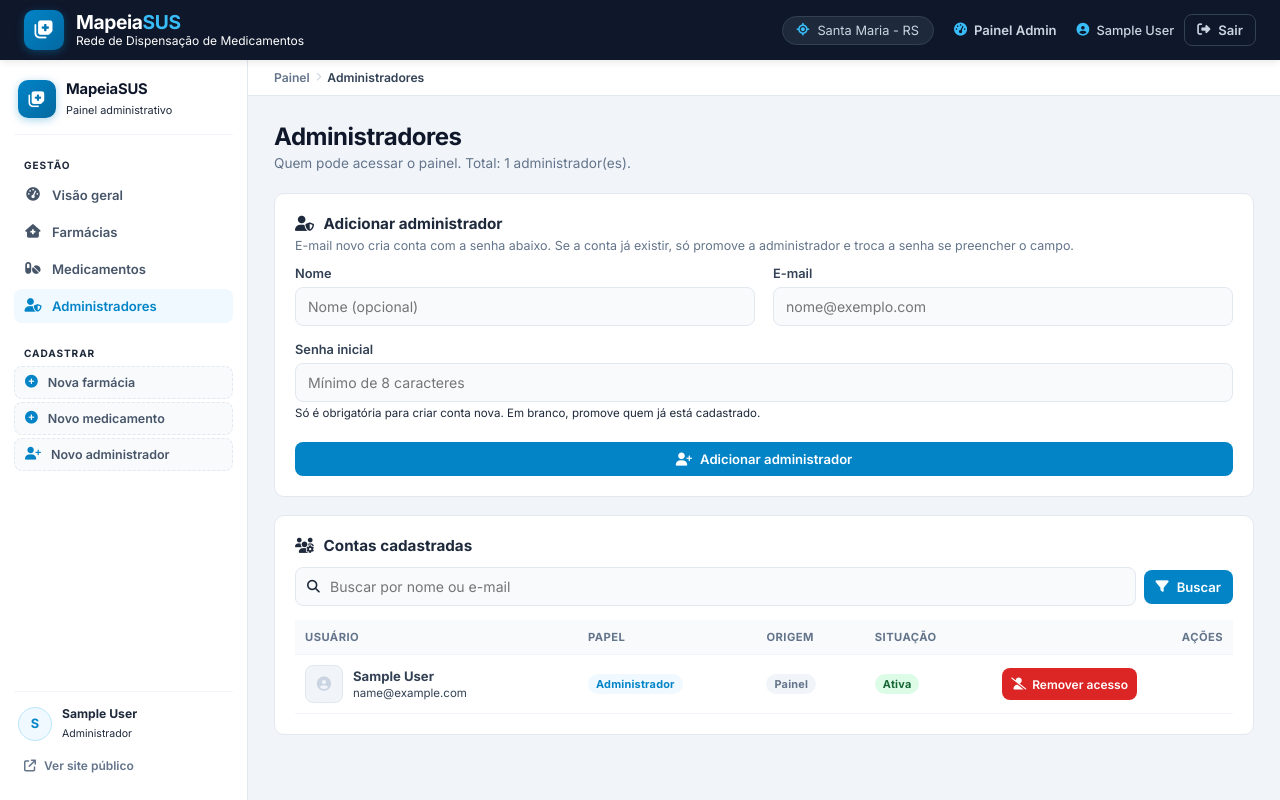
After one commit to elc1090/project4-2026b-Carlos-Velozo, a Flask app: page /admin/administradores in a window 1280 px wide. The commit adds this page. Run offline with Flask 3, Linux system fonts and the light colour scheme; a user stored in the database is signed in; tables that the repository leaves empty hold one stand-in row (values such as "Sample post"); parts of the project's set-up code (start-up, migrations or seed data) failed here and were passed over; some libraries are stand-ins or nearby versions.

Commit message:
feat: aba de administradores, mapa no cadastro e fix do logout

```diff
--- a/app_medicamentos_sus/admin/forms.py
+++ b/app_medicamentos_sus/admin/forms.py
@@ -2,7 +2,7 @@
 
 from flask_wtf import FlaskForm
 from flask_wtf.file import FileAllowed, FileField
-from wtforms import BooleanField, FloatField, StringField, SubmitField
+from wtforms import BooleanField, FloatField, PasswordField, StringField, SubmitField
 from wtforms.validators import (
     DataRequired,
     InputRequired,
@@ -12,8 +12,9 @@ from wtforms.validators import (
     ValidationError,
 )
 
+from auth.forms import EmailValido
 from extensions import db
-from models import Farmacia, Medicamento
+from models import Farmacia, Medicamento, User
 
 
 def _limpar(valor):
@@ -84,14 +85,14 @@ class FarmaciaForm(FlaskForm):
     lat = FloatField(
         "Latitude",
         validators=[
-            InputRequired(message="Informe a latitude."),
+            InputRequired(message="Selecione um ponto no mapa."),
             NumberRange(min=-90, max=90, message="A latitude deve ficar entre -90 e 90."),
         ],
     )
     lng = FloatField(
         "Longitude",
         validators=[
-            InputRequired(message="Informe a longitude."),
+            InputRequired(message="Selecione um ponto no mapa."),
             NumberRange(
                 min=-180,
                 max=180,
@@ -171,3 +172,36 @@ class MedicamentoForm(FlaskForm):
             consulta = consulta.filter(Medicamento.id != self.medicamento_id)
         if consulta.first() is not None:
             raise ValidationError("Já existe um medicamento com este nome.")
+
+
+class AdministradorForm(FlaskForm):
+    nome = StringField(
+        "Nome",
+        filters=[_limpar],
+        validators=[Optional(), Length(max=120)],
+    )
+    email = StringField(
+        "E-mail",
+        filters=[_limpar],
+        validators=[
+            DataRequired(message="Informe o e-mail."),
+            EmailValido(),
+            Length(max=255),
+        ],
+    )
+    senha = PasswordField(
+        "Senha inicial",
+        validators=[Optional(), Length(min=8, max=128,
+                    message="A senha deve ter entre 8 e 128 caracteres.")],
+    )
+    submit = SubmitField("Adicionar administrador")
+
+    def validate_email(self, campo):
+        email = (campo.data or "").strip().lower()
+        usuario = (
+            db.session.query(User)
+            .filter(db.func.lower(User.email) == email)
+            .first()
+        )
+        if usuario is not None and usuario.is_admin:
+            raise ValidationError("Este e-mail já é administrador.")
--- a/app_medicamentos_sus/admin/routes.py
+++ b/app_medicamentos_sus/admin/routes.py
@@ -2,6 +2,7 @@
 
 from flask import (
     Blueprint,
+    current_app,
     flash,
     redirect,
     render_template,
@@ -18,7 +19,7 @@ from historico import historico_recente, termos_mais_pesquisados_geral
 from models import Farmacia, FarmaciaMedicamento, Medicamento, User
 from utils import remover_acentos
 
-from .forms import FarmaciaForm, MedicamentoForm
+from .forms import AdministradorForm, FarmaciaForm, MedicamentoForm
 from .uploads import guardar_imagem, remover_imagem
 
 bp = Blueprint("admin", __name__, url_prefix="/admin")
@@ -151,6 +152,110 @@ def dashboard():
         pesquisas=pesquisas,
         mais_pesquisados=mais_pesquisados,
     )
+
+
+# -------------------------------------------------------------- administradores
+def _render_administradores(form: AdministradorForm, termo: str = ""):
+    consulta = User.query
+    if termo:
+        padrao = f"%{termo}%"
+        consulta = consulta.filter(
+            or_(User.nome.ilike(padrao), User.email.ilike(padrao))
+        )
+
+    paginacao = consulta.order_by(
+        User.role.asc(), db.func.lower(User.email)
+    ).paginate(page=_pagina(), per_page=POR_PAGINA, error_out=False)
+
+    return render_template(
+        "admin/administradores.html",
+        form=form,
+        paginacao=paginacao,
+        termo=termo,
+        admins_fixos={
+            email.strip().lower()
+            for email in (current_app.config.get("ADMIN_EMAILS") or [])
+            if email and email.strip()
+        },
+        total_admins=User.query.filter_by(role="admin").count(),
+        url_pagina=_urls_pagina(),
+    )
+
+
+@bp.route("/administradores", methods=["GET", "POST"])
+@admin_required
+def administradores():
+    form = AdministradorForm()
+    termo = (request.args.get("q") or "").strip()
+
+    if form.validate_on_submit():
+        email = (form.email.data or "").strip().lower()
+        nome = form.nome.data or None
+        senha = form.senha.data or ""
+        usuario = (
+            db.session.query(User)
+            .filter(db.func.lower(User.email) == email)
+            .first()
+        )
+
+        if usuario is None:
+            if not senha:
+                form.senha.errors.append("Defina uma senha inicial para a nova conta.")
+                return _render_administradores(form, termo)
+
+            usuario = User(email=email, nome=nome, role="admin", ativo=True)
+            usuario.definir_senha(senha)
+            db.session.add(usuario)
+            mensagem = f"Administrador {email} criado."
+        else:
+            if senha:
+                usuario.definir_senha(senha)
+            if nome:
+                usuario.nome = nome
+            reativado = not usuario.ativo
+            usuario.ativo = True
+            usuario.role = "admin"
+            mensagem = f"{email} agora é administrador."
+            if reativado:
+                mensagem += " A conta foi reativada."
+
+        try:
+            db.session.commit()
+        except IntegrityError:
+            db.session.rollback()
+            form.email.errors.append("Não foi possível salvar este e-mail.")
+            return _render_administradores(form, termo)
+
+        flash(mensagem, "success")
+        return redirect(url_for("admin.administradores"))
+
+    return _render_administradores(form, termo)
+
+
+@bp.post("/administradores/<int:usuario_id>/remover")
+@admin_required
+def remover_administrador(usuario_id: int):
+    usuario = db.get_or_404(User, usuario_id)
+    fixos = {
+        email.strip().lower()
+        for email in (current_app.config.get("ADMIN_EMAILS") or [])
+        if email and email.strip()
+    }
+
+    if not usuario.is_admin:
+        flash("Este usuário já não é administrador.", "warning")
+    elif usuario.id == current_user.id:
+        flash("Você não pode remover seu próprio acesso.", "error")
+    elif (usuario.email or "").strip().lower() in fixos:
+        flash("Este e-mail é administrador por configuração do sistema.", "error")
+    elif User.query.filter_by(role="admin").count() <= 1:
+        flash("Não é possível remover o último administrador.", "error")
+    else:
+        usuario.role = "user"
+        db.session.commit()
+        flash(f"Acesso de administrador removido de {usuario.email}.", "success")
+
+    return redirect(url_for("admin.administradores"))
 
 
 # ------------------------------------------------------------------ farmácias
--- a/app_medicamentos_sus/extensions.py
+++ b/app_medicamentos_sus/extensions.py
@@ -10,6 +10,7 @@ login_manager = LoginManager()
 login_manager.login_view = "auth.login"
 login_manager.login_message = "Faça login para continuar."
 login_manager.login_message_category = "warning"
-login_manager.session_protection = "strong"
+# "strong" remove a sessão se o X-Forwarded-For variar entre requisições no proxy.
+login_manager.session_protection = "basic"
 
 csrf = CSRFProtect()
--- a/app_medicamentos_sus/static/js/admin.js
+++ b/app_medicamentos_sus/static/js/admin.js
@@ -278,6 +278,175 @@
         atualizarInventario();
     }
 
+    /* -------------------------------------- Seletor de ponto no mapa */
+    const mapaElemento = document.getElementById("mapa-localizacao");
+    const campoLat = document.getElementById("lat");
+    const campoLng = document.getElementById("lng");
+
+    if (mapaElemento && campoLat && campoLng) {
+        const statusMapa = document.querySelector("[data-mapa-status]");
+        const leituraCoords = document.querySelector("[data-mapa-coordenadas]");
+        const textoLat = document.querySelector("[data-mapa-lat]");
+        const textoLng = document.querySelector("[data-mapa-lng]");
+        const botaoLocalizacao = document.getElementById("mapa-minha-localizacao");
+        const botaoLimpar = document.getElementById("mapa-limpar");
+        const centroPadrao = [-29.6847, -53.8045];
+        let mapa = null;
+        let marcador = null;
+
+        function numero(campo) {
+            const valor = Number.parseFloat(campo.value);
+            return Number.isFinite(valor) ? valor : null;
+        }
+
+        function mostrarCoordenadas(lat, lng) {
+            if (!textoLat || !textoLng || !leituraCoords || !statusMapa) {
+                return;
+            }
+            textoLat.textContent = lat.toFixed(6).replace(".", ",");
+            textoLng.textContent = lng.toFixed(6).replace(".", ",");
+            leituraCoords.hidden = false;
+            statusMapa.textContent = "Ponto selecionado.";
+        }
+
+        function limparCoordenadas() {
+            campoLat.value = "";
+            campoLng.value = "";
+            if (marcador && mapa) {
+                mapa.removeLayer(marcador);
+                marcador = null;
+            }
+            if (leituraCoords) {
+                leituraCoords.hidden = true;
+            }
+            if (statusMapa) {
+                statusMapa.textContent = "Nenhum ponto selecionado.";
+            }
+        }
+
+        function definirCoordenadas(lat, lng) {
+            campoLat.value = lat.toFixed(6);
+            campoLng.value = lng.toFixed(6);
+
+            if (mapa) {
+                if (!marcador) {
+                    marcador = L.marker([lat, lng], { draggable: true }).addTo(mapa);
+                    marcador.on("dragend", function () {
+                        const ponto = marcador.getLatLng();
+                        definirCoordenadas(ponto.lat, ponto.lng);
+                    });
+                } else {
+                    marcador.setLatLng([lat, lng]);
+                }
+                mapa.setView([lat, lng], Math.max(mapa.getZoom(), 15));
+            }
+
+            mostrarCoordenadas(lat, lng);
+        }
+
+        if (!window.L) {
+            campoLat.type = "number";
+            campoLng.type = "number";
+            campoLat.step = "any";
+            campoLng.step = "any";
+            campoLat.classList.add("form-input");
+            campoLng.classList.add("form-input");
+            campoLat.placeholder = "-29.684200";
+            campoLng.placeholder = "-53.804500";
+            if (statusMapa) {
+                statusMapa.textContent =
+                    "Mapa indisponível. Informe as coordenadas nos campos abaixo.";
+            }
+            if (botaoLocalizacao) {
+                botaoLocalizacao.hidden = true;
+            }
+            if (botaoLimpar) {
+                botaoLimpar.addEventListener("click", limparCoordenadas);
+            }
+        } else {
+            const latInicial = numero(campoLat);
+            const lngInicial = numero(campoLng);
+            const temPonto = latInicial !== null && lngInicial !== null;
+
+            mapa = L.map(mapaElemento).setView(
+                temPonto ? [latInicial, lngInicial] : centroPadrao,
+                temPonto ? 16 : 13
+            );
+
+            L.tileLayer("https://{s}.tile.openstreetmap.org/{z}/{x}/{y}.png", {
+                maxZoom: 19,
+                attribution:
+                    '&copy; <a href="https://www.openstreetmap.org/copyright">OpenStreetMap</a>',
+            }).addTo(mapa);
+
+            function aoClicar(evento) {
+                definirCoordenadas(evento.latlng.lat, evento.latlng.lng);
+            }
+
+            mapa.on("click", aoClicar);
+
+            if (temPonto) {
+                definirCoordenadas(latInicial, lngInicial);
+            }
+
+            if (botaoLocalizacao) {
+                botaoLocalizacao.addEventListener("click", function () {
+                    if (!navigator.geolocation) {
+                        if (statusMapa) {
+                            statusMapa.textContent =
+                                "Este navegador não oferece localização.";
+                        }
+                        return;
+                    }
+
+                    if (statusMapa) {
+                        statusMapa.textContent = "Consultando sua localização...";
+                    }
+
+                    navigator.geolocation.getCurrentPosition(
+                        function (posicao) {
+                            definirCoordenadas(
+                                posicao.coords.latitude,
+                                posicao.coords.longitude
+                            );
+                        },
+                        function () {
+                            if (statusMapa) {
+                                statusMapa.textContent =
+                                    "Não foi possível obter sua localização. Clique no mapa.";
+                            }
+                        },
+                        { enableHighAccuracy: true, timeout: 10000 }
+                    );
+                });
+            }
+
+            if (botaoLimpar) {
+                botaoLimpar.addEventListener("click", limparCoordenadas);
+            }
+        }
+
+        const formularioFarmacia = mapaElemento.closest("form");
+        if (formularioFarmacia) {
+            formularioFarmacia.addEventListener("submit", function (evento) {
+                if (numero(campoLat) !== null && numero(campoLng) !== null) {
+                    return;
+                }
+
+                evento.preventDefault();
+                evento.stopImmediatePropagation();
+
+                if (statusMapa) {
+                    statusMapa.textContent = "Selecione um ponto no mapa antes de salvar.";
+                }
+                mapaElemento.scrollIntoView({ behavior: "smooth", block: "center" });
+                if (campoLat.type === "number") {
+                    campoLat.focus();
+                }
+            }, true);
+        }
+    }
+
     /* ----------------------------- Estado de envio dos formulários */
     document.addEventListener("submit", function (evento) {
         const formulario = evento.target;
--- a/app_medicamentos_sus/templates/admin/_sidebar.html
+++ b/app_medicamentos_sus/templates/admin/_sidebar.html
@@ -1,6 +1,7 @@
 {% set rota = request.endpoint %}
 {% set em_farmacias = rota in ['admin.farmacias', 'admin.nova_farmacia', 'admin.editar_farmacia'] %}
 {% set em_medicamentos = rota in ['admin.medicamentos', 'admin.novo_medicamento', 'admin.editar_medicamento'] %}
+{% set em_administradores = rota in ['admin.administradores'] %}
 
 <nav class="admin-menu" aria-label="Seções do painel">
     <span class="admin-menu-label">Gestão</span>
@@ -22,6 +23,12 @@
         <i class="fa-solid fa-pills" aria-hidden="true"></i>
         <span>Medicamentos</span>
     </a>
+
+    <a class="admin-menu-link" href="{{ url_for('admin.administradores') }}"
+       {% if em_administradores %}aria-current="page"{% endif %}>
+        <i class="fa-solid fa-user-shield" aria-hidden="true"></i>
+        <span>Administradores</span>
+    </a>
 </nav>
 
 <div class="admin-menu">
@@ -35,6 +42,11 @@
     <a class="admin-shortcut" href="{{ url_for('admin.novo_medicamento') }}">
         <i class="fa-solid fa-circle-plus" aria-hidden="true"></i>
         <span>Novo medicamento</span>
+    </a>
+
+    <a class="admin-shortcut" href="{{ url_for('admin.administradores', _anchor='novo-administrador') }}">
+        <i class="fa-solid fa-user-plus" aria-hidden="true"></i>
+        <span>Novo administrador</span>
     </a>
 </div>
 
--- /dev/null
+++ b/app_medicamentos_sus/templates/admin/administradores.html
@@ -0,0 +1,175 @@
+{% extends "admin/base_admin.html" %}
+{% from "admin/_pagination.html" import nav_paginas %}
+
+{% block title %}Administradores — Painel MapeiaSUS{% endblock %}
+
+{% block breadcrumb %}
+    <i class="fa-solid fa-chevron-right sep" aria-hidden="true"></i>
+    <strong>Administradores</strong>
+{% endblock %}
+
+{% block page_title %}Administradores{% endblock %}
+{% block page_subtitle %}
+    Quem pode acessar o painel. Total: {{ total_admins }} administrador(es).
+{% endblock %}
+
+{% block admin_content %}
+<section class="admin-panel" id="novo-administrador">
+    <div class="panel-header">
+        <div>
+            <h2><i class="fa-solid fa-user-shield" aria-hidden="true"></i> Adicionar administrador</h2>
+            <p class="panel-hint">
+                E-mail novo cria conta com a senha abaixo. Se a conta já existir,
+                só promove a administrador e troca a senha se preencher o campo.
+            </p>
+        </div>
+    </div>
+
+    <form method="post" novalidate data-loading>
+        {{ form.hidden_tag() }}
+
+        <div class="form-grid">
+            <div class="form-group">
+                {{ form.nome.label }}
+                {{ form.nome(class="form-input", placeholder="Nome (opcional)") }}
+                {% for erro in form.nome.errors %}
+                    <span class="field-error" role="alert">{{ erro }}</span>
+                {% endfor %}
+            </div>
+
+            <div class="form-group">
+                {{ form.email.label }}
+                {{ form.email(class="form-input", placeholder="nome@exemplo.com", autocomplete="off") }}
+                {% for erro in form.email.errors %}
+                    <span class="field-error" role="alert">{{ erro }}</span>
+                {% endfor %}
+            </div>
+
+            <div class="form-group form-span-2">
+                {{ form.senha.label }}
+                {{ form.senha(class="form-input", placeholder="Mínimo de 8 caracteres",
+                              autocomplete="new-password") }}
+                {% for erro in form.senha.errors %}
+                    <span class="field-error" role="alert">{{ erro }}</span>
+                {% endfor %}
+                <span class="form-hint">
+                    Só é obrigatória para criar conta nova. Em branco, promove quem
+                    já está cadastrado.
+                </span>
+            </div>
+        </div>
+
+        <div class="admin-form-actions">
+            <button class="btn btn-primary" type="submit">
+                <i class="fa-solid fa-user-plus" aria-hidden="true"></i>
+                <span>{{ form.submit.label.text }}</span>
+            </button>
+        </div>
+    </form>
+</section>
+
+<section class="admin-panel">
+    <div class="panel-header">
+        <div>
+            <h2><i class="fa-solid fa-users-gear" aria-hidden="true"></i> Contas cadastradas</h2>
+        </div>
+    </div>
+
+    <form class="admin-toolbar" method="get" action="{{ url_for('admin.administradores') }}">
+        <div class="toolbar-search">
+            <i class="fa-solid fa-magnifying-glass" aria-hidden="true"></i>
+            <input class="form-input" type="search" name="q" value="{{ termo }}"
+                   placeholder="Buscar por nome ou e-mail" aria-label="Buscar usuários">
+        </div>
+        <button class="btn btn-primary" type="submit">
+            <i class="fa-solid fa-filter" aria-hidden="true"></i><span>Buscar</span>
+        </button>
+        {% if termo %}
+            <a class="btn btn-secondary" href="{{ url_for('admin.administradores') }}">
+                <i class="fa-solid fa-xmark" aria-hidden="true"></i><span>Limpar</span>
+            </a>
+        {% endif %}
+    </form>
+
+    {% if paginacao.items %}
+        <div class="table-wrapper">
+            <table class="admin-table">
+                <thead>
+                    <tr>
+                        <th scope="col">Usuário</th>
+                        <th scope="col">Papel</th>
+                        <th scope="col">Origem</th>
+                        <th scope="col">Situação</th>
+                        <th scope="col" class="cell-actions">Ações</th>
+                    </tr>
+                </thead>
+                <tbody>
+                    {% for usuario in paginacao.items %}
+                        <tr>
+                            <td>
+                                <div class="cell-ident">
+                                    <span class="cell-thumb">
+                                        <i class="fa-solid fa-circle-user" aria-hidden="true"></i>
+                                    </span>
+                                    <span class="cell-ident-text">
+                                        <strong>{{ usuario.nome or usuario.email }}</strong>
+                                        <span class="cell-sub">{{ usuario.email }}</span>
+                                    </span>
+                                </div>
+                            </td>
+                            <td>
+                                <span class="badge {{ 'badge-info' if usuario.is_admin else 'badge-muted' }}">
+                                    {{ 'Administrador' if usuario.is_admin else 'Usuário' }}
+                                </span>
+                            </td>
+                            <td>
+                                {% if usuario.email|lower in admins_fixos %}
+                                    <span class="badge badge-warning">Configuração</span>
+                                {% else %}
+                                    <span class="badge badge-muted">Painel</span>
+                                {% endif %}
+                            </td>
+                            <td>
+                                {% if usuario.ativo %}
+                                    <span class="badge badge-success">Ativa</span>
+                                {% else %}
+                                    <span class="badge badge-muted">Inativa</span>
+                                {% endif %}
+                            </td>
+                            <td class="cell-actions">
+                                {% if usuario.is_admin %}
+                                    <form method="post"
+                                          action="{{ url_for('admin.remover_administrador', usuario_id=usuario.id) }}"
+                                          data-confirm="Tirar o acesso de administrador de &quot;{{ usuario.email }}&quot;?">
+                                        <input type="hidden" name="csrf_token" value="{{ csrf_token() }}">
+                                        <button class="btn btn-danger btn-sm" type="submit">
+                                            <i class="fa-solid fa-user-slash" aria-hidden="true"></i>
+                                            <span>Remover acesso</span>
+                                        </button>
+                                    </form>
+                                {% else %}
+                                    <span class="cell-sub">—</span>
+                                {% endif %}
+                            </td>
+                        </tr>
+                    {% endfor %}
+                </tbody>
+            </table>
+        </div>
+
+        {{ nav_paginas(paginacao, url_pagina, 'usuários') }}
+    {% else %}
+        <div class="admin-empty-state">
+            <i class="fa-solid fa-users-slash" aria-hidden="true"></i>
+            <h3>Nenhum usuário encontrado</h3>
+            <p>
+                {% if termo %}
+                    Nenhuma conta corresponde à busca atual.
+                {% else %}
+                    Ainda não há usuários cadastrados.
+                {% endif %}
+            </p>
+        </div>
+    {% endif %}
+</section>
+{% endblock %}
--- a/app_medicamentos_sus/templates/admin/dashboard.html
+++ b/app_medicamentos_sus/templates/admin/dashboard.html
@@ -35,6 +35,10 @@
         <a class="quick-action" href="{{ url_for('admin.medicamentos') }}">
             <i class="fa-solid fa-magnifying-glass" aria-hidden="true"></i>
             <span>Gerenciar medicamentos</span>
+        </a>
+        <a class="quick-action" href="{{ url_for('admin.administradores') }}">
+            <i class="fa-solid fa-user-shield" aria-hidden="true"></i>
+            <span>Gerenciar administradores</span>
         </a>
     </div>
 </section>
```
Also changed, not shown: app_medicamentos_sus/static/css/admin.css (+49 -0 lines), app_medicamentos_sus/templates/admin/farmacia_form.html (+46 -13 lines), README.md (added), 1 other file.
